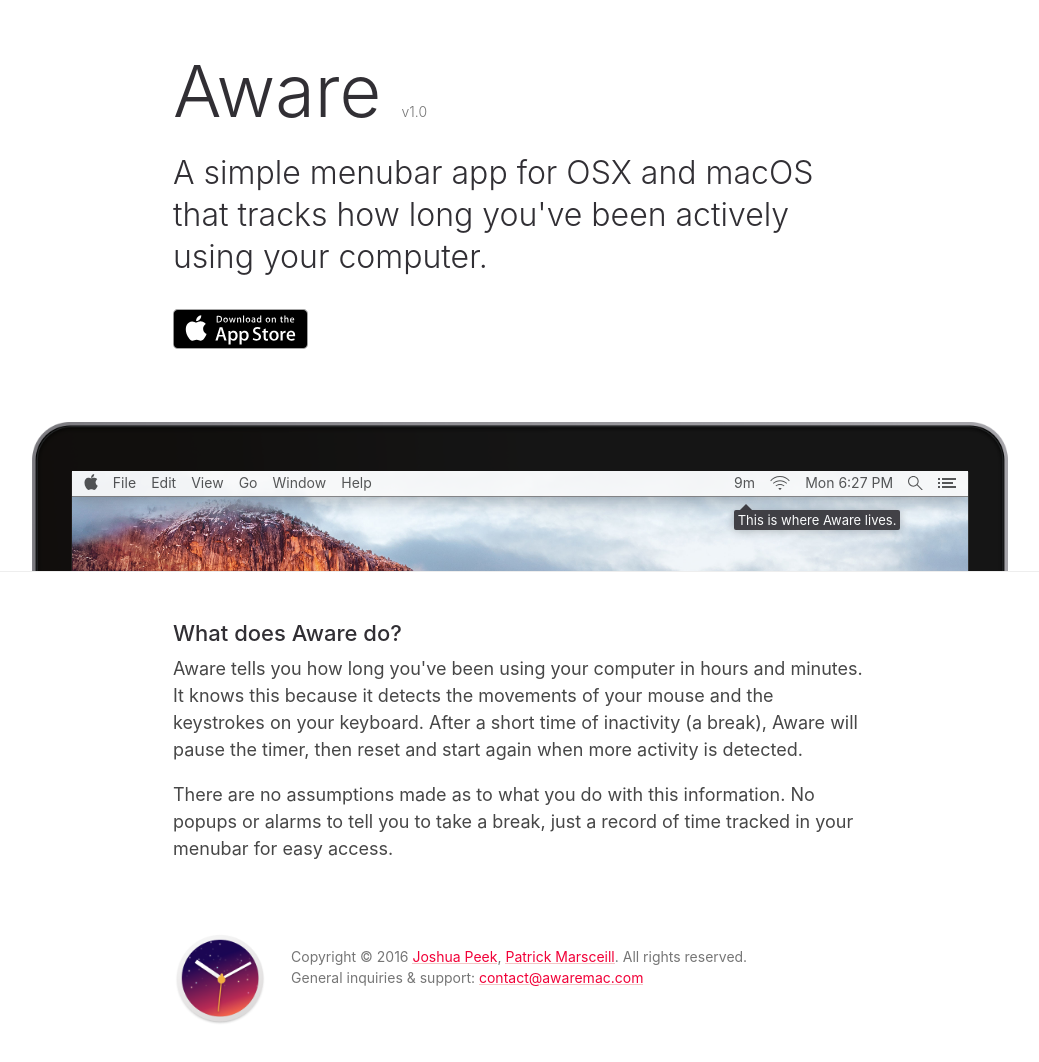
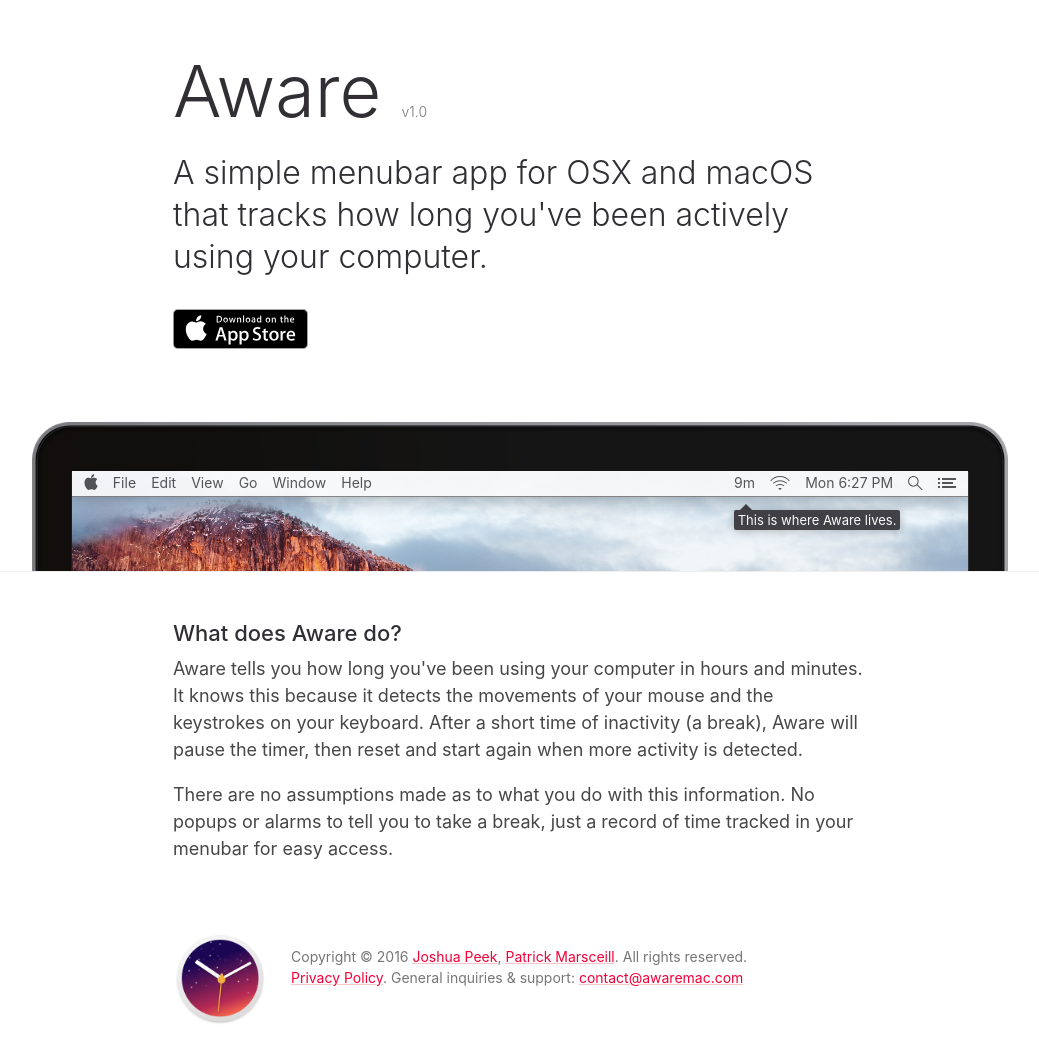
Before and after one commit to josh/Aware, a Jekyll site: the page built from index.html, in a window 1280 px wide. Shown: the whole page, without its empty margins (120-1159 px from the left). Built offline with Jekyll 4.4.1, drawn with Linux system fonts in a browser that asks for light colours.

Commit message:
Add Privacy Policy to footer

```diff
--- a/_includes/footer.html
+++ b/_includes/footer.html
@@ -4,7 +4,7 @@
       <a href="https://itunes.apple.com/us/app/aware/id1082170746?mt=12" class="badge-btn"><img src="assets/images/aware_icon.png" alt="Aware icon" width="100" height="100" class="va-middle"></a>
     </p>
     <div class="d-inline-block">
-      <p class="text-small text-muted mb-0">Copyright &copy; 2016 <a href="http://joshpeek.com">Joshua&nbsp;Peek</a>, <a href="http://patrickmarsceill.com">Patrick&nbsp;Marsceill</a>. All&nbsp;rights&nbsp;reserved.<br>General inquiries &amp; support: <a href="mailto:{{ site.email | escape }}">{{ site.email | escape }}</a></p>
+      <p class="text-small text-muted mb-0">Copyright &copy; 2016 <a href="http://joshpeek.com">Joshua&nbsp;Peek</a>, <a href="http://patrickmarsceill.com">Patrick&nbsp;Marsceill</a>. All&nbsp;rights&nbsp;reserved.<br><a href="/privacy">Privacy Policy</a>. General inquiries &amp; support: <a href="mailto:{{ site.email | escape }}">{{ site.email | escape }}</a></p>
     </div>
   </div>
 </footer>
```
